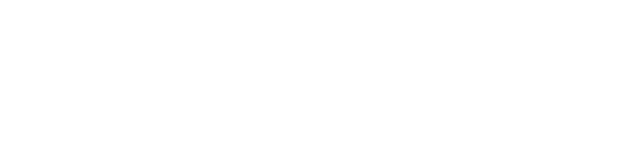
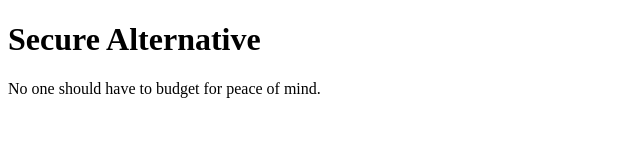
Before and after one commit to antdevelopment1/finalCap, a plain HTML site: page index.html in a window 1280 px wide. Shown: the whole page, without its empty margins (0-640 px from the left). Drawn offline with Linux system fonts and the light colour scheme.

Commit message:
throws ideas around:

```diff
--- a/index.html
+++ b/index.html
@@ -5,10 +5,11 @@
     <meta name="viewport" content="width=device-width, initial-scale=1.0">
     <meta http-equiv="X-UA-Compatible" content="ie=edge">
     <link rel="stylesheet" href="styles/styles.css">
-    <title>Final Cap</title>
+    <title>Affordable Security Alert</title>
 </head>
 <body>
-
+    <h1>Secure Alternative</h1>
+    <p>No one should have to budget for peace of mind.</p>
     <script src="scripts/index.js"></script>
 </body>
 </html>
```
